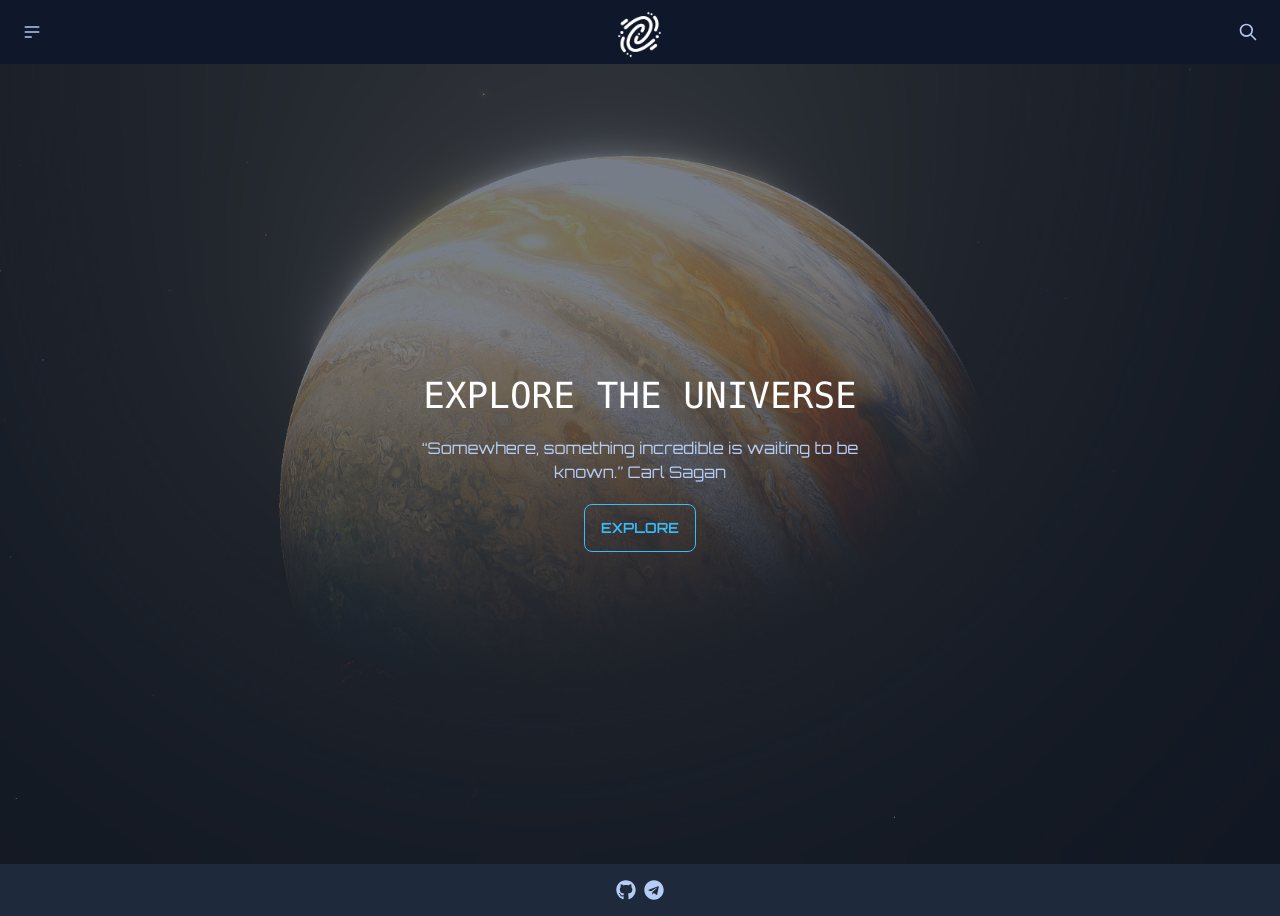
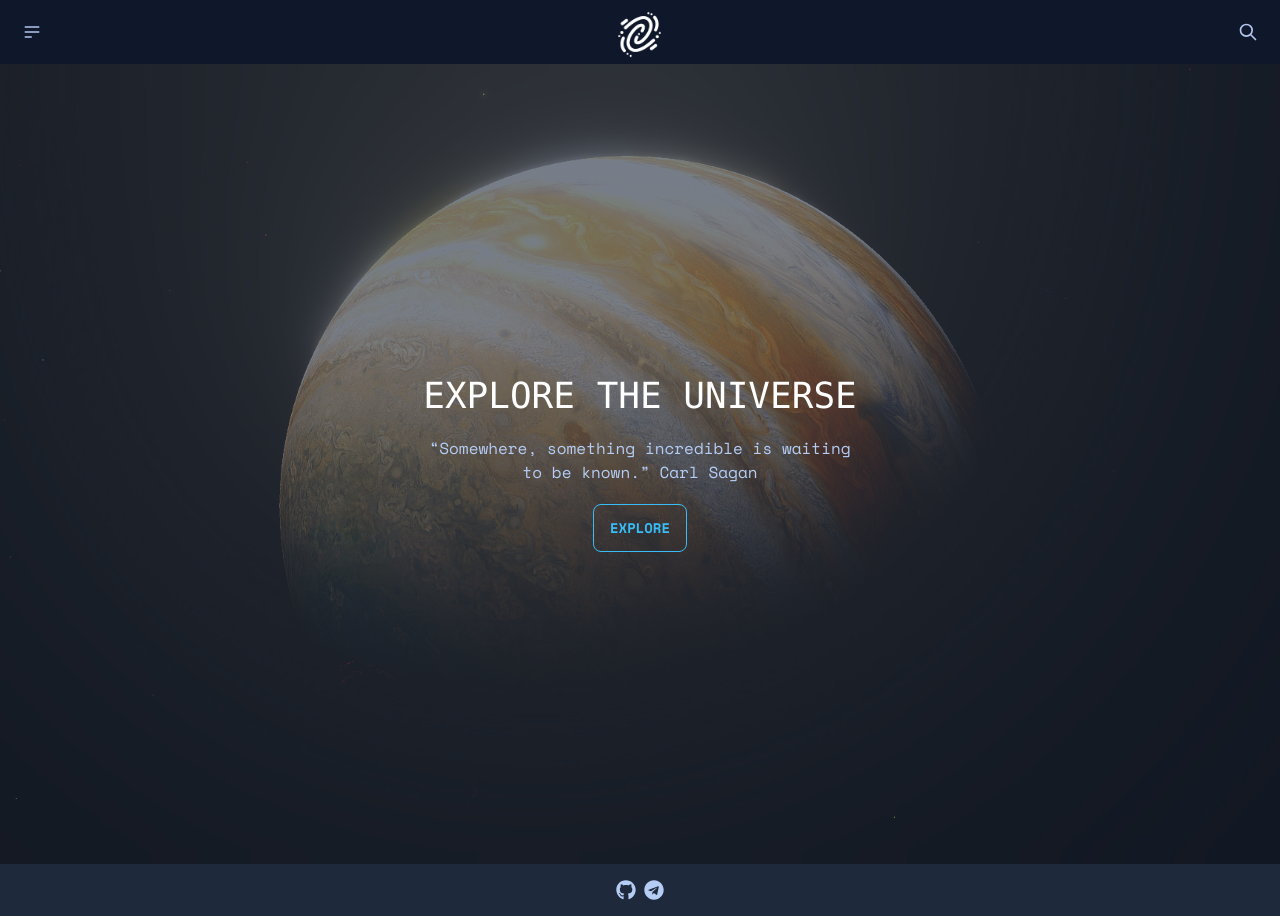
Before and after one commit to Navid-JL/sentinel-app, a React (Create React App) app in the folder frontend/hermex/: page / in a window 1280 px wide. Built offline with nearby package versions, Linux system fonts and the light colour scheme.

Commit message:
Replace Orbitron with mono space

```diff
--- a/frontend/hermex/src/index.css
+++ b/frontend/hermex/src/index.css
@@ -1,4 +1,4 @@
-@import url('https://fonts.googleapis.com/css2?family=Orbitron:wght@400;500;600;700;800;900&display=swap');
+@import url('https://fonts.googleapis.com/css2?family=Space+Mono:ital,wght@0,400;0,700;1,400;1,700&display=swap');
 
 @tailwind base;
 @tailwind components;
@@ -6,7 +6,7 @@
 
 body {
   margin: 0;
-  font-family: 'Orbitron', -apple-system, BlinkMacSystemFont, 'Segoe UI', 'Roboto', 'Oxygen',
+  font-family: 'Space Mono', -apple-system, BlinkMacSystemFont, 'Segoe UI', 'Roboto', 'Oxygen',
     'Ubuntu', 'Cantarell', 'Fira Sans', 'Droid Sans', 'Helvetica Neue', sans-serif;
   -webkit-font-smoothing: antialiased;
   -moz-osx-font-smoothing: grayscale;
```
